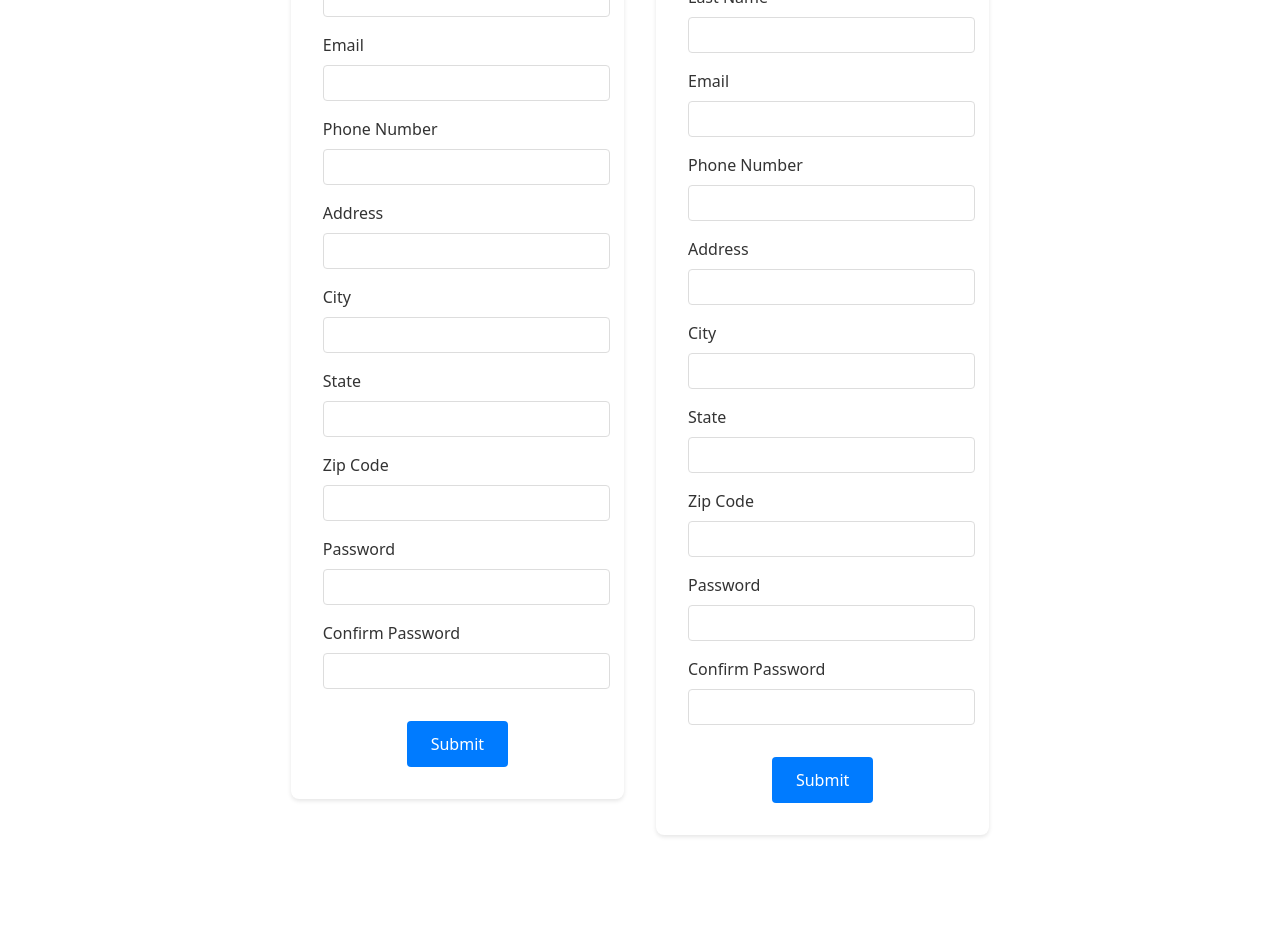
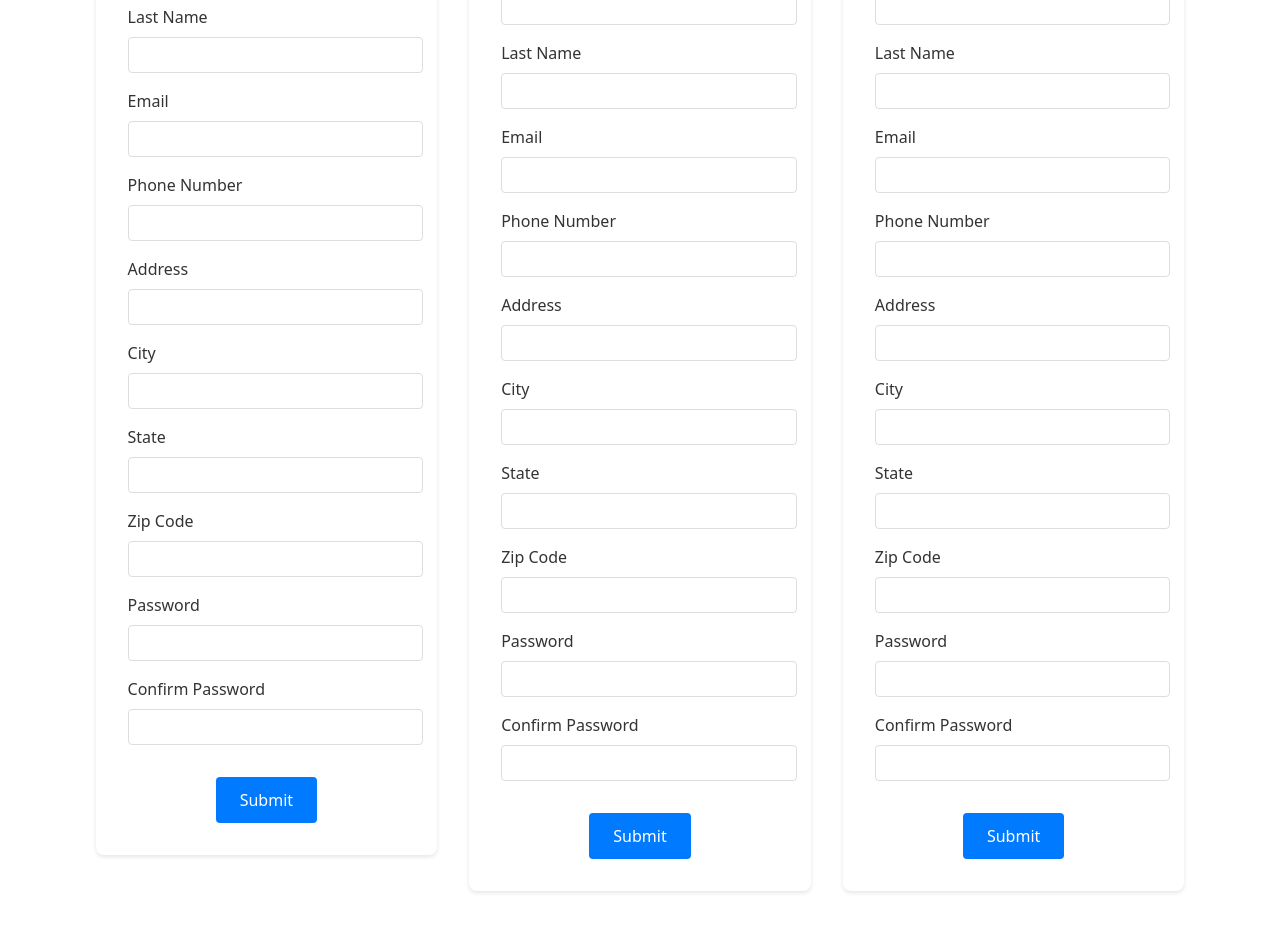
Before and after one commit to jasekiw/react-form-library-comparison, a React (Vite) app: page / in a window 1280 px wide. Shown: the part 500-1432 px from the top of the page. Before the commit the page ends 1399 px from the top, so only its background shows below. Built offline with nearby package versions, Linux system fonts and the light colour scheme.

Commit message:
Add Tanstack form example with proper TypeScript error handling

```diff
--- a/package.json
+++ b/package.json
@@ -11,11 +11,14 @@
   },
   "dependencies": {
     "@hookform/resolvers": "^5.0.1",
+    "@tanstack/react-form": "^1.5.0",
+    "@tanstack/zod-form-adapter": "^0.42.1",
     "formik": "^2.4.6",
     "react": "^19.0.0",
     "react-dom": "^19.0.0",
     "react-hook-form": "^7.55.0",
-    "yup": "^1.6.1"
+    "yup": "^1.6.1",
+    "zod": "^3.24.3"
   },
   "devDependencies": {
     "@eslint/js": "^9.22.0",
--- a/src/App.css
+++ b/src/App.css
@@ -42,7 +42,7 @@
 }
 
 .app-container {
-  max-width: 1200px;
+  max-width: 1600px;
   margin: 0 auto;
   padding: 2rem;
 }
@@ -51,10 +51,12 @@
   display: flex;
   gap: 2rem;
   justify-content: space-between;
+  flex-wrap: wrap;
 }
 
 .form-section {
   flex: 1;
+  min-width: 300px;
 }
 
 .form-section h2 {
--- a/src/App.tsx
+++ b/src/App.tsx
@@ -1,5 +1,6 @@
 import { ExampleForm } from './components/ExampleForm'
 import { ReactHookExampleForm } from './components/ReactHookExampleForm'
+import { TanstackFormExample } from './components/TanstackFormExample'
 import './App.css'
 import { memo } from 'react'
 
@@ -8,8 +9,18 @@ function App() {
     <div className="app-container">
       <h1>Form Comparison</h1>
       <div className="forms-container">
-        <FormikExample />
-        <ReactHookExample />
+        <div className="form-section">
+          <h2>Formik Form</h2>
+          <FormikExample />
+        </div>
+        <div className="form-section">
+          <h2>React Hook Form</h2>
+          <ReactHookExample />
+        </div>
+        <div className="form-section">
+          <h2>Tanstack Form</h2>
+          <TanstackExample />
+        </div>
       </div>
     </div>
   )
@@ -31,6 +42,14 @@ const ReactHookExample = memo(function ReactHookExample() {
       <ReactHookExampleForm />
     </div>
   )
-})
+});
 
+const TanstackExample = memo(function TanstackExample() {
+  return (
+    <div className="form-section">
+      <h2>Tanstack Form</h2>
+      <TanstackFormExample />
+    </div>
+  )
+});
 export default App
--- /dev/null
+++ b/src/components/TanstackFormExample.tsx
@@ -0,0 +1,276 @@
+import { useForm } from '@tanstack/react-form';
+import * as z from 'zod';
+
+const schema = z.object({
+  firstName: z.string().min(1, 'First name is required'),
+  lastName: z.string().min(1, 'Last name is required'),
+  email: z.string().email('Invalid email').min(1, 'Email is required'),
+  phone: z.string().regex(/^[0-9]{10}$/, 'Phone number must be 10 digits'),
+  address: z.string().min(1, 'Address is required'),
+  city: z.string().min(1, 'City is required'),
+  state: z.string().min(1, 'State is required'),
+  zipCode: z.string().regex(/^[0-9]{5}$/, 'Zip code must be 5 digits'),
+  password: z.string().min(8, 'Password must be at least 8 characters'),
+  confirmPassword: z.string().min(1, 'Please confirm your password'),
+}).refine((data) => data.password === data.confirmPassword, {
+  message: "Passwords don't match",
+  path: ["confirmPassword"],
+});
+
+type FormData = z.infer<typeof schema>;
+
+type FormError = {
+  message: string;
+} | string | undefined;
+
+export const TanstackFormExample = () => {
+  const form = useForm({
+    defaultValues: {
+      firstName: '',
+      lastName: '',
+      email: '',
+      phone: '',
+      address: '',
+      city: '',
+      state: '',
+      zipCode: '',
+      password: '',
+      confirmPassword: '',
+    },
+    onSubmit: async ({ value }) => {
+      console.log('Form submitted:', value);
+    },
+    // validators: {
+    //   onChange: schema
+    // }
+  });
+
+  const renderError = (errors: FormError[] | undefined) => {
+    if (!errors) return null;
+    return errors.map((error, index) => {
+      if (!error) return null;
+      return (
+        <div key={index} className="error">
+          {typeof error === 'string' ? error : error.message}
+        </div>
+      );
+    });
+  };
+
+  return (
+    <div className="form-container">
+      <h2>Tanstack Form Example</h2>
+      <form
+        onSubmit={(e) => {
+          e.preventDefault();
+          e.stopPropagation();
+          void form.handleSubmit();
+        }}
+      >
+        <div className="form-group">
+          <label htmlFor="firstName">First Name</label>
+          <form.Field
+            name="firstName"
+            children={(field) => (
+              <>
+                <input
+                  type="text"
+                  id="firstName"
+                  name={field.name}
+                  value={field.state.value}
+                  onBlur={field.handleBlur}
+                  onChange={(e) => field.handleChange(e.target.value)}
+                />
+                {renderError(field.state.meta.errors)}
+              </>
+            )}
+          />
+        </div>
+
+        <div className="form-group">
+          <label htmlFor="lastName">Last Name</label>
+          <form.Field
+            name="lastName"
+            children={(field) => (
+              <>
+                <input
+                  type="text"
+                  id="lastName"
+                  name={field.name}
+                  value={field.state.value}
+                  onBlur={field.handleBlur}
+                  onChange={(e) => field.handleChange(e.target.value)}
+                />
+                {renderError(field.state.meta.errors)}
+              </>
+            )}
+          />
+        </div>
+
+        <div className="form-group">
+          <label htmlFor="email">Email</label>
+          <form.Field
+            name="email"
+            children={(field) => (
+              <>
+                <input
+                  type="email"
+                  id="email"
+                  name={field.name}
+                  value={field.state.value}
+                  onBlur={field.handleBlur}
+                  onChange={(e) => field.handleChange(e.target.value)}
+                />
+                {renderError(field.state.meta.errors)}
+              </>
+            )}
+          />
+        </div>
+
+        <div className="form-group">
+          <label htmlFor="phone">Phone Number</label>
+          <form.Field
+            name="phone"
+            children={(field) => (
+              <>
+                <input
+                  type="text"
+                  id="phone"
+                  name={field.name}
+                  value={field.state.value}
+                  onBlur={field.handleBlur}
+                  onChange={(e) => field.handleChange(e.target.value)}
+                />
+                {renderError(field.state.meta.errors)}
+              </>
+            )}
+          />
+        </div>
+
+        <div className="form-group">
+          <label htmlFor="address">Address</label>
+          <form.Field
+            name="address"
+            children={(field) => (
+              <>
+                <input
+                  type="text"
+                  id="address"
+                  name={field.name}
+                  value={field.state.value}
+                  onBlur={field.handleBlur}
+                  onChange={(e) => field.handleChange(e.target.value)}
+                />
+                {renderError(field.state.meta.errors)}
+              </>
+            )}
+          />
+        </div>
+
+        <div className="form-group">
+          <label htmlFor="city">City</label>
+          <form.Field
+            name="city"
+            children={(field) => (
+              <>
+                <input
+                  type="text"
+                  id="city"
+                  name={field.name}
+                  value={field.state.value}
+                  onBlur={field.handleBlur}
+                  onChange={(e) => field.handleChange(e.target.value)}
+                />
+                {renderError(field.state.meta.errors)}
+              </>
+            )}
+          />
+        </div>
+
+        <div className="form-group">
+          <label htmlFor="state">State</label>
+          <form.Field
+            name="state"
+            children={(field) => (
+              <>
+                <input
+                  type="text"
+                  id="state"
+                  name={field.name}
+                  value={field.state.value}
+                  onBlur={field.handleBlur}
+                  onChange={(e) => field.handleChange(e.target.value)}
+                />
+                {renderError(field.state.meta.errors)}
+              </>
+            )}
+          />
+        </div>
+
+        <div className="form-group">
+          <label htmlFor="zipCode">Zip Code</label>
+          <form.Field
+            name="zipCode"
+            children={(field) => (
+              <>
+                <input
+                  type="text"
+                  id="zipCode"
+                  name={field.name}
+                  value={field.state.value}
+                  onBlur={field.handleBlur}
+                  onChange={(e) => field.handleChange(e.target.value)}
+                />
+                {renderError(field.state.meta.errors)}
+              </>
+            )}
+          />
+        </div>
+
+        <div className="form-group">
+          <label htmlFor="password">Password</label>
+          <form.Field
+            name="password"
+            children={(field) => (
+              <>
+                <input
+                  type="password"
+                  id="password"
+                  name={field.name}
+                  value={field.state.value}
+                  onBlur={field.handleBlur}
+                  onChange={(e) => field.handleChange(e.target.value)}
+                />
+                {renderError(field.state.meta.errors)}
+              </>
+            )}
+          />
+        </div>
+
+        <div className="form-group">
+          <label htmlFor="confirmPassword">Confirm Password</label>
+          <form.Field
+            name="confirmPassword"
+            children={(field) => (
+              <>
+                <input
+                  type="password"
+                  id="confirmPassword"
+                  name={field.name}
+                  value={field.state.value}
+                  onBlur={field.handleBlur}
+                  onChange={(e) => field.handleChange(e.target.value)}
+                />
+                {renderError(field.state.meta.errors)}
+              </>
+            )}
+          />
+        </div>
+
+        <button type="submit" disabled={form.state.isSubmitting}>
+          Submit
+        </button>
+      </form>
+    </div>
+  );
+};
```
Also changed, not shown: src/utils/pipeLog.ts (added, +16 -0 lines), 1 other file (tests, documents, lock files or other folders).
